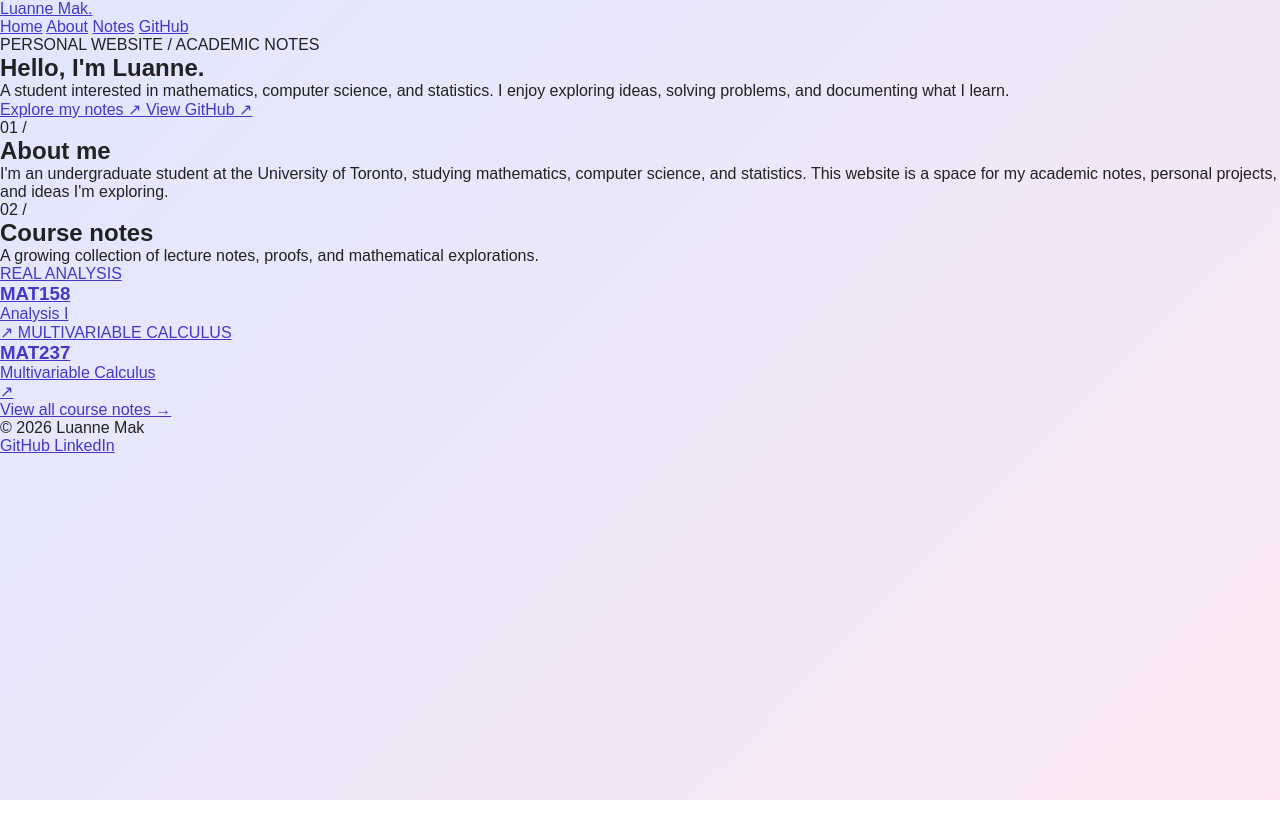
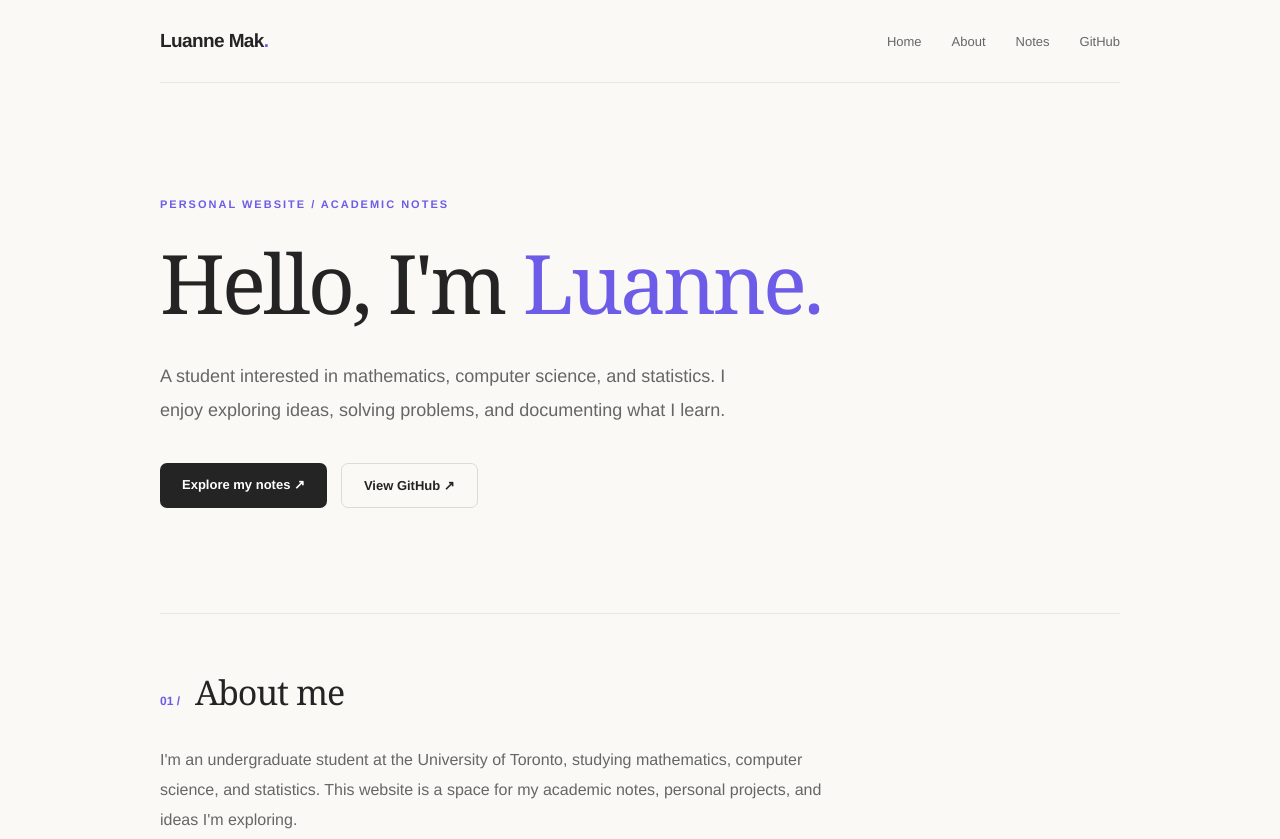
Before and after one commit to luannemhy-pixel/luannemhy-pixel.github.io, a plain HTML site: page index.html in a window 1280 px wide. Shown: the top 839 px of the page. Before the commit the page ends 800 px from the top, so only its background shows below. Drawn offline with Linux system fonts and the light colour scheme.

Commit message:
Add styles for minimal academic portfolio layout
Added styles for the minimal academic portfolio layout, including navigation, hero section, content sections, course preview, and footer.

```diff
--- a/style.css
+++ b/style.css
@@ -393,3 +393,294 @@ body:has(.home-card) {
     align-items: flex-start;
   }
 }
+
+
+/* =====================================
+   MINIMAL ACADEMIC PORTFOLIO
+===================================== */
+
+.portfolio-page {
+  background: #faf9f6;
+  color: #242424;
+  font-family: "Helvetica Neue", Arial, sans-serif;
+  min-height: 100vh;
+  display: block;
+}
+
+.portfolio-page .site-shell {
+  width: min(100% - 48px, 960px);
+  margin: 0 auto;
+}
+
+/* Navigation */
+
+.portfolio-page .site-nav {
+  display: flex;
+  justify-content: space-between;
+  align-items: center;
+  padding: 30px 0;
+  border-bottom: 1px solid #e8e6e2;
+}
+
+.portfolio-page .site-logo {
+  font-size: 19px;
+  font-weight: 700;
+  color: #242424;
+  text-decoration: none;
+  letter-spacing: -0.6px;
+}
+
+.portfolio-page .site-logo span {
+  color: #6d5ce7;
+}
+
+.portfolio-page .nav-links {
+  display: flex;
+  gap: 30px;
+}
+
+.portfolio-page .nav-links a {
+  font-size: 13px;
+  color: #666;
+  text-decoration: none;
+  transition: color 0.2s;
+}
+
+.portfolio-page .nav-links a:hover {
+  color: #6d5ce7;
+}
+
+/* Hero */
+
+.portfolio-page .hero {
+  padding: 115px 0 105px;
+  max-width: 760px;
+}
+
+.portfolio-page .hero-label {
+  font-size: 11px;
+  font-weight: 600;
+  letter-spacing: 2px;
+  color: #6d5ce7;
+  margin-bottom: 25px;
+}
+
+.portfolio-page .hero h1 {
+  font-family: Georgia, "Times New Roman", serif;
+  font-size: clamp(48px, 7vw, 82px);
+  font-weight: 400;
+  letter-spacing: -3px;
+  line-height: 1.15;
+  margin-bottom: 30px;
+}
+
+.portfolio-page .hero h1 span {
+  color: #6d5ce7;
+}
+
+.portfolio-page .hero-description {
+  max-width: 570px;
+  font-size: 18px;
+  line-height: 1.9;
+  color: #666;
+}
+
+.portfolio-page .hero-actions {
+  display: flex;
+  gap: 14px;
+  flex-wrap: wrap;
+  margin-top: 35px;
+}
+
+.portfolio-page .primary-btn,
+.portfolio-page .secondary-btn {
+  display: inline-block;
+  padding: 14px 22px;
+  border-radius: 7px;
+  text-decoration: none;
+  font-size: 13px;
+  font-weight: 600;
+  transition: all 0.2s;
+}
+
+.portfolio-page .primary-btn {
+  background: #242424;
+  color: white;
+}
+
+.portfolio-page .primary-btn:hover {
+  background: #6d5ce7;
+  transform: translateY(-2px);
+}
+
+.portfolio-page .secondary-btn {
+  border: 1px solid #dedbd5;
+  color: #242424;
+}
+
+.portfolio-page .secondary-btn:hover {
+  border-color: #6d5ce7;
+  color: #6d5ce7;
+}
+
+/* Content Sections */
+
+.portfolio-page .content-section {
+  padding: 55px 0 75px;
+  border-top: 1px solid #e8e6e2;
+}
+
+.portfolio-page .section-heading {
+  display: flex;
+  align-items: baseline;
+  gap: 15px;
+  margin-bottom: 30px;
+}
+
+.portfolio-page .section-number {
+  color: #6d5ce7;
+  font-size: 12px;
+  font-weight: 600;
+}
+
+.portfolio-page .section-heading h2 {
+  font-family: Georgia, serif;
+  font-size: 34px;
+  font-weight: 400;
+  letter-spacing: -1px;
+}
+
+.portfolio-page .about-text,
+.portfolio-page .section-intro {
+  max-width: 680px;
+  font-size: 16px;
+  color: #666;
+  line-height: 1.9;
+}
+
+.portfolio-page .section-intro {
+  margin-bottom: 30px;
+}
+
+/* Course Preview */
+
+.portfolio-page .preview-grid {
+  display: grid;
+  grid-template-columns: repeat(2, 1fr);
+  gap: 18px;
+  margin-bottom: 25px;
+}
+
+.portfolio-page .preview-card {
+  position: relative;
+  display: block;
+  background: #fff;
+  padding: 30px;
+  min-height: 190px;
+  border: 1px solid #e8e6e2;
+  border-radius: 10px;
+  text-decoration: none;
+  color: #242424;
+  transition: all 0.2s ease;
+}
+
+.portfolio-page .preview-card:hover {
+  border-color: #6d5ce7;
+  transform: translateY(-3px);
+  box-shadow: 0 10px 30px rgba(0,0,0,0.04);
+}
+
+.portfolio-page .preview-category {
+  font-size: 10px;
+  letter-spacing: 1.5px;
+  color: #6d5ce7;
+  font-weight: 700;
+}
+
+.portfolio-page .preview-card h3 {
+  font-size: 27px;
+  margin-top: 25px;
+  margin-bottom: 6px;
+}
+
+.portfolio-page .preview-card p {
+  font-size: 14px;
+  color: #777;
+}
+
+.portfolio-page .preview-arrow {
+  position: absolute;
+  right: 25px;
+  bottom: 25px;
+  font-size: 22px;
+  color: #6d5ce7;
+}
+
+.portfolio-page .text-link {
+  font-size: 13px;
+  font-weight: 600;
+  text-decoration: none;
+  color: #6d5ce7;
+}
+
+/* Footer */
+
+.portfolio-page .site-footer {
+  display: flex;
+  justify-content: space-between;
+  align-items: center;
+  gap: 20px;
+  border-top: 1px solid #e8e6e2;
+  padding: 30px 0 45px;
+  font-size: 12px;
+  color: #888;
+}
+
+.portfolio-page .footer-links {
+  display: flex;
+  gap: 20px;
+}
+
+.portfolio-page .footer-links a {
+  color: #666;
+  text-decoration: none;
+}
+
+/* Mobile */
+
+@media (max-width: 650px) {
+  .portfolio-page .site-shell {
+    width: min(100% - 36px, 960px);
+  }
+
+  .portfolio-page .site-nav {
+    flex-wrap: wrap;
+    gap: 20px;
+  }
+
+  .portfolio-page .nav-links {
+    gap: 18px;
+    flex-wrap: wrap;
+  }
+
+  .portfolio-page .hero {
+    padding: 75px 0;
+  }
+
+  .portfolio-page .hero h1 {
+    letter-spacing: -2px;
+  }
+
+  .portfolio-page .hero-description {
+    font-size: 16px;
+  }
+
+  .portfolio-page .preview-grid {
+    grid-template-columns: 1fr;
+  }
+
+  .portfolio-page .site-footer {
+    flex-direction: column;
+    align-items: flex-start;
+  }
+}
```
